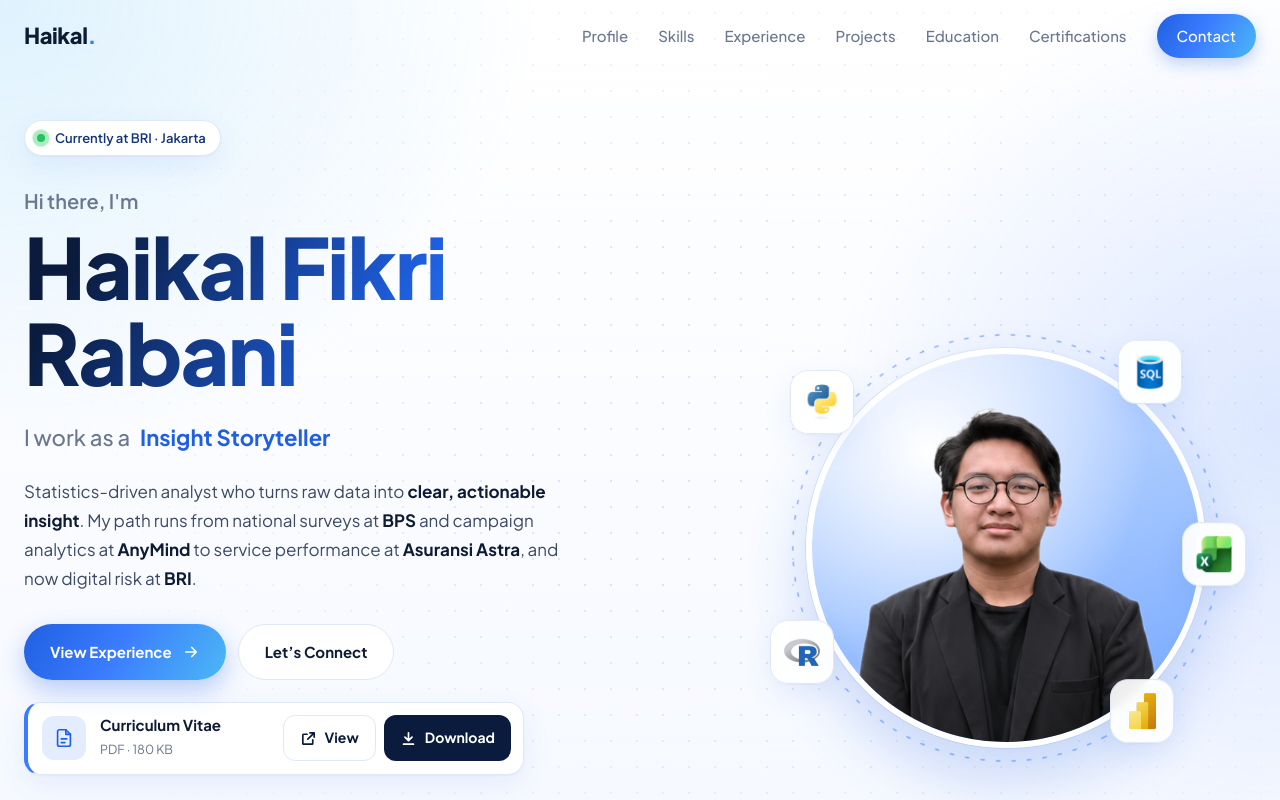
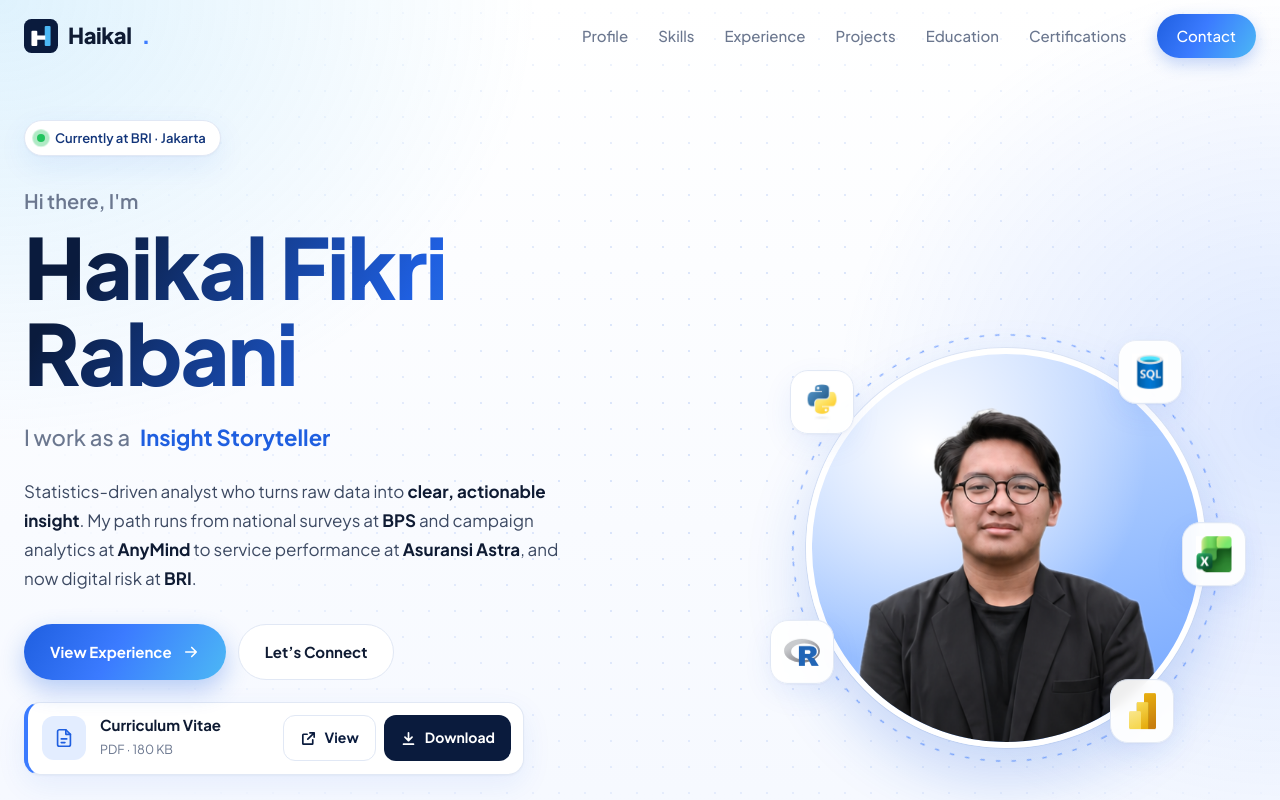
Before and after one commit to haikalfr04/portfolio, a plain HTML site: page index.html in a window 1280 px wide. Shown: the top 800 px of the page. Drawn offline with Linux system fonts and the light colour scheme.

Commit message:
Show H logo next to name in navbar

```diff
--- a/index.html
+++ b/index.html
@@ -9,14 +9,14 @@
   <link rel="preconnect" href="https://fonts.googleapis.com">
   <link rel="preconnect" href="https://fonts.gstatic.com" crossorigin>
   <link href="https://fonts.googleapis.com/css2?family=Plus+Jakarta+Sans:wght@400;500;600;700;800&display=swap" rel="stylesheet">
-  <link rel="stylesheet" href="style.css?v=33">
+  <link rel="stylesheet" href="style.css?v=34">
 </head>
 <body>
 
   <!-- ============ NAVBAR ============ -->
   <header class="nav" id="nav">
     <div class="container nav__inner">
-      <a href="#home" class="nav__brand">Haikal<span>.</span></a>
+      <a href="#home" class="nav__brand"><img src="assets/img/favicon.svg" alt="" class="nav__logo">Haikal<span>.</span></a>
       <button class="nav__toggle" id="navToggle" aria-label="Open menu" aria-expanded="false">
         <span></span><span></span><span></span>
       </button>
--- a/style.css
+++ b/style.css
@@ -61,7 +61,8 @@ h1, h2, h3 { font-weight: 800; line-height: 1.1; margin: 0; color: var(--ink); l
   box-shadow: 0 1px 0 var(--line);
 }
 .nav__inner { display: flex; align-items: center; justify-content: space-between; height: 72px; }
-.nav__brand { font-size: 22px; font-weight: 800; color: var(--ink); letter-spacing: -.02em; }
+.nav__brand { display: inline-flex; align-items: center; gap: 10px; font-size: 22px; font-weight: 800; color: var(--ink); letter-spacing: -.02em; }
+.nav__logo { width: 34px; height: 34px; }
 .nav__brand span { color: var(--blue-500); }
 .nav__links { display: flex; align-items: center; gap: 30px; font-size: 15px; font-weight: 500; }
 .nav__links a { color: var(--muted); transition: color .2s; }
```
